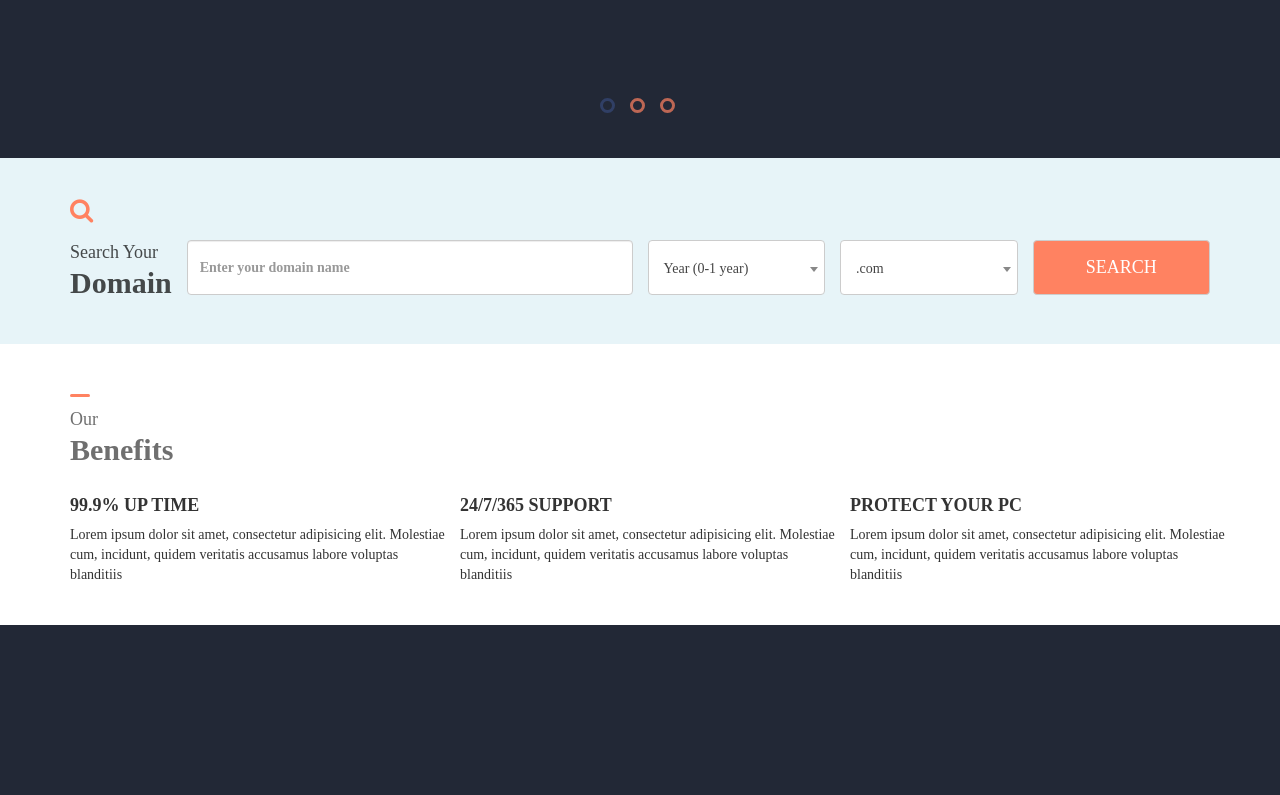
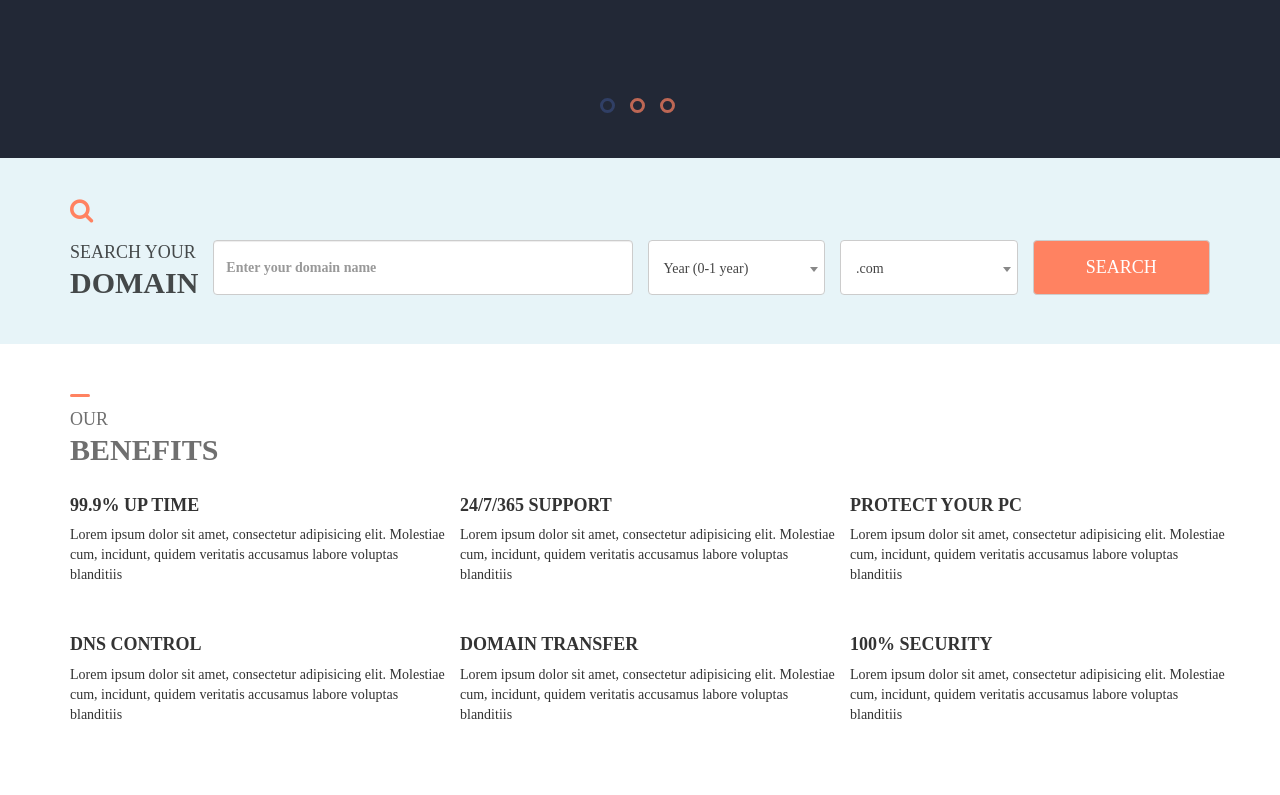
Before and after one commit to puh50/Bootstrap-3-site, a PHP site: page / in a window 1280 px wide. Shown: the part 566-1361 px from the top of the page. Before the commit the page ends 1191 px from the top, so only its background shows below. Run offline with PHP 8.4, Linux system fonts and the light colour scheme.

Commit message:
benefit section finished

```diff
--- a/Site/css/style.css
+++ b/Site/css/style.css
@@ -30,6 +30,14 @@ a:link {
 }
 .dropdown-menu {
     left: -90px;
+}
+.uppercase-title {
+    margin: 0;
+    padding: 0;
+    text-transform: uppercase;
+}
+.margined-bottom {
+    margin-bottom: 30px;
 }
 
 /*Section  1*/
@@ -197,6 +205,9 @@ a:link {
     opacity: 0.7;
 }
 
+
+/*Section  3*/
+
 /*Domain*/
 
 #domain {
@@ -268,6 +279,9 @@ a:link {
     text-transform: uppercase;
     background-color: var(--orange);
 }
+
+
+/*Section  4*/
 
 /*Benefits*/
 
--- a/Site/index.html
+++ b/Site/index.html
@@ -93,8 +93,8 @@
                             <div class="form-group search-label">
                                 <label class="domain-label-block col-xs-12 col-sm-6">
                                     <div class="domain-label">
-                                        <p>Search Your</p>
-                                        <h4>Domain</h4>
+                                        <p class="uppercase-title">Search Your</p>
+                                        <h4 class="uppercase-title">Domain</h4>
                                     </div>
                                     <input type="text" class="form-control" placeholder="Enter your domain name">
                                 </label>
@@ -132,24 +132,39 @@
                     </div>
                     <div class="row">
                         <div class="benefit-title col-xs-12">
-                            <p>Our</p>
-                            <h4>Benefits</h4>
+                            <p class="uppercase-title">Our</p>
+                            <h4 class="uppercase-title">Benefits</h4>
                         </div>
                     </div>
                     <div class="row">
-                        <div class="col-xs-4">
+                        <div class="col-xs-12 col-sm-6 col-lg-4 margined-bottom">
                             <div class="pic"></div>
                             <h3 class="item-title">99.9% Up Time</h3>
                             <p>Lorem ipsum dolor sit amet, consectetur adipisicing elit. Molestiae cum, incidunt, quidem veritatis accusamus labore voluptas blanditiis</p>
                         </div>
-                        <div class="col-xs-4">
+                        <div class="col-xs-12 col-sm-6 col-lg-4 margined-bottom">
                             <div class="pic"></div>
                             <h3 class="item-title">24/7/365 Support</h3>
                             <p>Lorem ipsum dolor sit amet, consectetur adipisicing elit. Molestiae cum, incidunt, quidem veritatis accusamus labore voluptas blanditiis</p>
                         </div>
-                        <div class="col-xs-4">
+                        <div class="col-xs-12 col-sm-6 col-lg-4 margined-bottom">
                             <div class="pic"></div>
                             <h3 class="item-title">Protect Your PC</h3>
+                            <p>Lorem ipsum dolor sit amet, consectetur adipisicing elit. Molestiae cum, incidunt, quidem veritatis accusamus labore voluptas blanditiis</p>
+                        </div>
+                        <div class="col-xs-12 col-sm-6 col-lg-4 margined-bottom">
+                            <div class="pic"></div>
+                            <h3 class="item-title">DNS Control</h3>
+                            <p>Lorem ipsum dolor sit amet, consectetur adipisicing elit. Molestiae cum, incidunt, quidem veritatis accusamus labore voluptas blanditiis</p>
+                        </div>
+                        <div class="col-xs-12 col-sm-6 col-lg-4 margined-bottom">
+                            <div class="pic"></div>
+                            <h3 class="item-title">Domain Transfer</h3>
+                            <p>Lorem ipsum dolor sit amet, consectetur adipisicing elit. Molestiae cum, incidunt, quidem veritatis accusamus labore voluptas blanditiis</p>
+                        </div>
+                        <div class="col-xs-12 col-sm-6 col-lg-4 margined-bottom">
+                            <div class="pic"></div>
+                            <h3 class="item-title">100% Security</h3>
                             <p>Lorem ipsum dolor sit amet, consectetur adipisicing elit. Molestiae cum, incidunt, quidem veritatis accusamus labore voluptas blanditiis</p>
                         </div>
                     </div>
```
